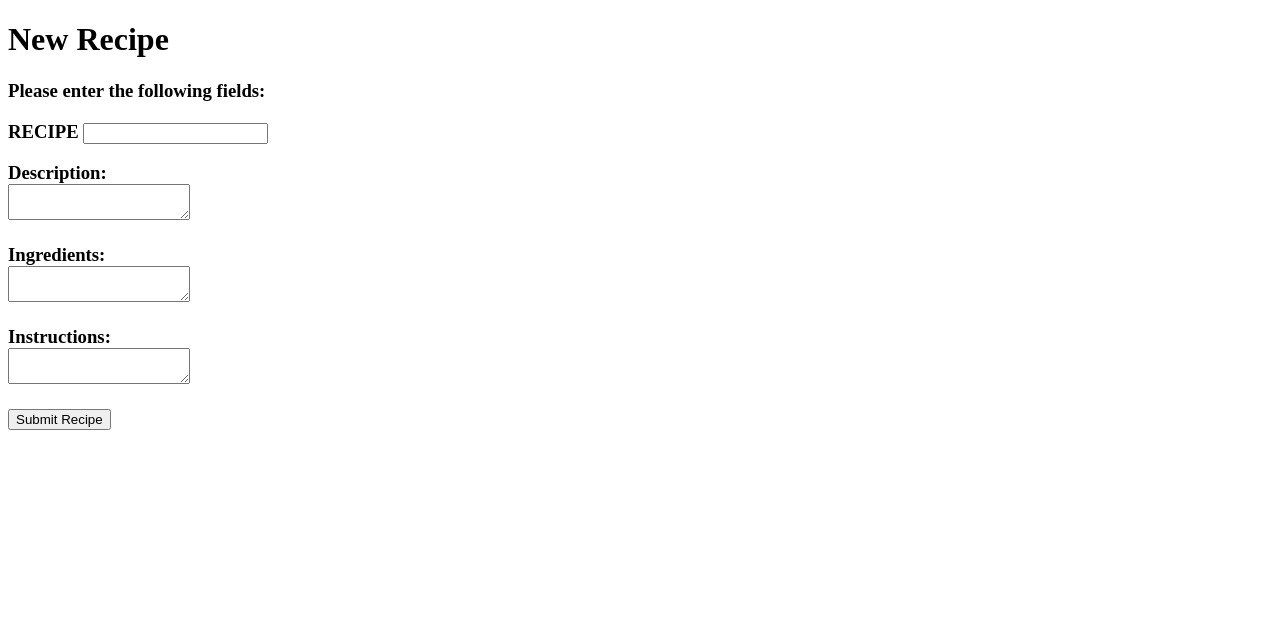
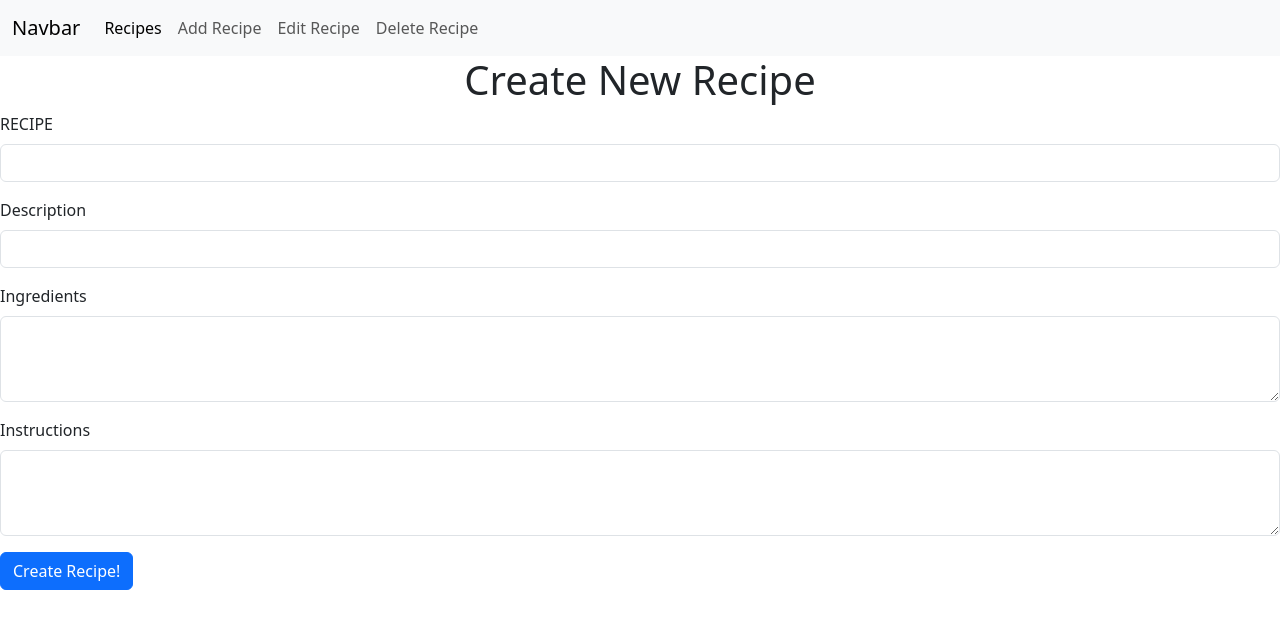
Before and after one commit to lanaiya-legaspi/CMPE131-hw3, a Flask app: template app/templates/add-recipe.html in a window 1280 px wide. Shown: the top 629 px of the page. Run offline with Flask 3, Linux system fonts and the light colour scheme; the template is opened without the code that fills it: values that come from a table or form of the project are taken from there, others are empty.

Commit message:
added functionality to add recipes page. submission rerouting works, but data is not added to db

```diff
--- a/app/templates/add-recipe.html
+++ b/app/templates/add-recipe.html
@@ -1,16 +1,28 @@
-<!DOCTYPE html>
-<html>
-	<head>
-		<title>New Recipe</title>
-	</head>
-	<body>
-		<h1>New Recipe</h1>
-		<h3>Please enter the following fields:</h3>
+{% extends 'base.html' %}
 
-		<h3>{{form.title.label}} {{form.title}}</h3>
-		<h3>{{form.description.label}}: <br> {{form.description}}</h3>
-		<h3>{{form.ingredients.label}}: <br> {{form.ingredients}}</h3>
-		<h3>{{form.instructions.label}}: <br> {{form.instructions}}</h3>
-		<h3>{{form.submit}}</h3>
-	</body>
-</html>
+{% block header %}
+<h1 class="text-center">Create New Recipe</h1>
+{% endblock %}
+
+{% block content %}
+<form method="POST" action="/">
+{{ form.hidden_tag() }}
+<div class="mb-3">
+  <label for="exampleFormControlInput1" class="form-label">{{form.title.label}}</label>
+  <input type="text" class="form-control" id="exampleFormControlInput1" name="title">
+</div>
+<div class="mb-3">
+  <label for="exampleFormControlInput1" class="form-label">{{form.description.label}}</label>
+  <input type="text" class="form-control" id="exampleFormControlInput1" name="description">
+</div>
+<div class="mb-3">
+  <label for="exampleFormControlTextarea1" class="form-label">{{form.ingredients.label}}</label>
+  <textarea class="form-control" id="exampleFormControlTextarea1" rows="3" name="ingredients"></textarea>
+</div>
+<div class="mb-3">
+  <label for="exampleFormControlTextarea1" class="form-label">{{form.instructions.label}}</label>
+  <textarea class="form-control" id="exampleFormControlTextarea1" rows="3" name="instructions"></textarea>
+</div>
+<button class="btn btn-primary" type="submit">Create Recipe!</button>
+</form>
+{% endblock %}
```
Also changed, not shown: app/routes.py (+30 -10 lines), app/app.db, 1 other file.
